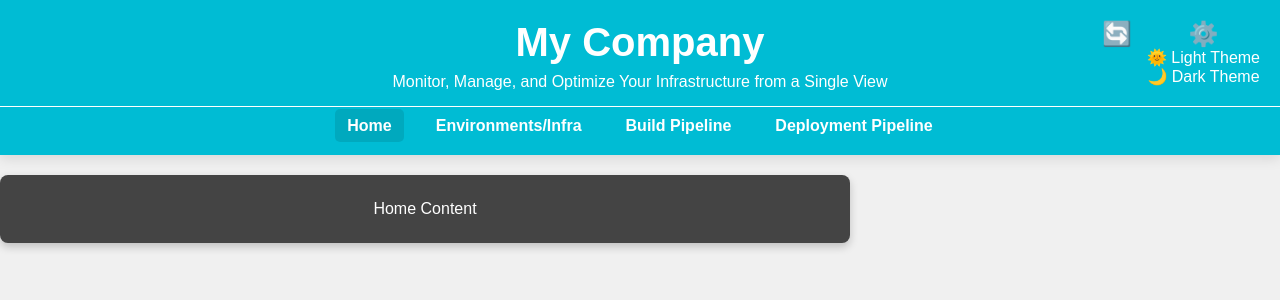
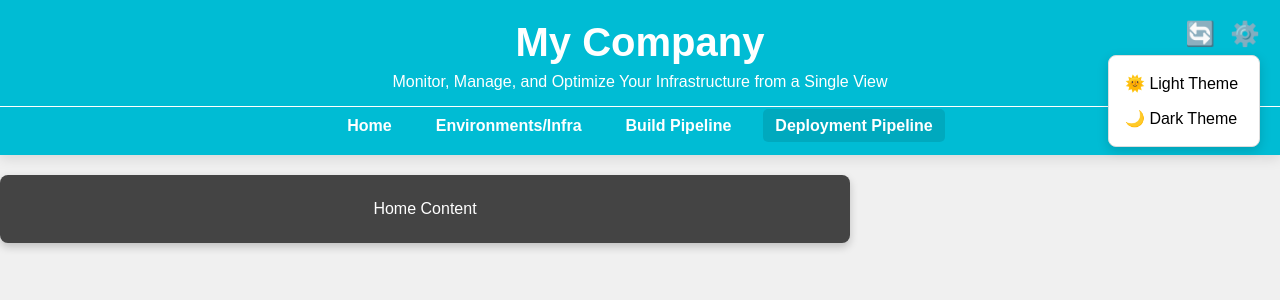
Before and after one commit to Sam123ben/IDP-Integrated-Developer-Platform, a React app in the folder infra_env_dashboard/frontend/: page / in a window 1280 px wide. Both pictures are taken after a click on the element "⚙️". Shown: the top 300 px of the page. Built offline with nearby package versions, Linux system fonts and the light colour scheme.

Commit message:
Fixed the theme icon issue

```diff
--- a/infra_env_dashboard/frontend/src/components/Header.css
+++ b/infra_env_dashboard/frontend/src/components/Header.css
@@ -4,11 +4,10 @@
     background-color: #00bcd4;
     color: white;
     padding: 20px 0;
-    border-radius: 0;
-    box-shadow: 0px 4px 12px rgba(0, 0, 0, 0.1);
     width: 100vw;
     position: relative;
     text-align: center;
+    box-shadow: 0px 4px 12px rgba(0, 0, 0, 0.1);
 }
 
 .header-content {
@@ -52,6 +51,53 @@
     color: #333;
 }
 
+/* Dropdown styling */
+.theme-dropdown {
+    position: relative;
+    display: inline-block;
+}
+
+.dropdown-menu {
+    display: none;
+    position: absolute;
+    top: 35px; /* Position below the icon */
+    right: 0;
+    background-color: white;
+    color: black;
+    border: 1px solid #ddd;
+    border-radius: 8px;
+    box-shadow: 0px 4px 12px rgba(0, 0, 0, 0.15);
+    padding: 10px 0;
+    min-width: 150px;
+    z-index: 10;
+    text-align: left;
+    transition: opacity 0.2s ease, transform 0.2s ease;
+    opacity: 0;
+    transform: translateY(-10px);
+}
+
+/* Show dropdown when hovered or when the class 'dropdown-menu-visible' is added */
+.theme-dropdown:hover .dropdown-menu,
+.theme-dropdown .dropdown-menu-visible {
+    display: block;
+    opacity: 1;
+    transform: translateY(0);
+}
+
+.dropdown-item {
+    padding: 8px 16px;
+    cursor: pointer;
+    font-weight: 500;
+    display: flex;
+    align-items: center;
+    gap: 8px;
+    transition: background-color 0.2s ease;
+}
+
+.dropdown-item:hover {
+    background-color: #f0f0f0;
+}
+
 .header-nav {
     margin-top: 15px;
     border-top: 1px solid #ffffff;
--- a/infra_env_dashboard/frontend/src/components/Header.js
+++ b/infra_env_dashboard/frontend/src/components/Header.js
@@ -1,21 +1,44 @@
 // src/components/Header.js
 
-import React, { useState } from "react";
-import { NavLink } from "react-router-dom";
+import React, { useState, useEffect } from "react";
 import "./Header.css";
 
 const Header = () => {
+    const [theme, setTheme] = useState("light"); // Default theme is "light"
     const [dropdownVisible, setDropdownVisible] = useState(false);
 
+    useEffect(() => {
+        // Load saved theme from localStorage on initial load
+        const savedTheme = localStorage.getItem("theme");
+        if (savedTheme) {
+            setTheme(savedTheme);
+            document.body.className = savedTheme; // Apply the saved theme on load
+        }
+    }, []);
+
     const toggleDropdown = () => {
-        setDropdownVisible(!dropdownVisible);
+        setDropdownVisible((prev) => !prev);
     };
 
-    const setTheme = (theme) => {
-        document.body.className = theme;
-        sessionStorage.setItem("theme", theme);
-        setDropdownVisible(false);
+    const handleThemeChange = (selectedTheme) => {
+        setTheme(selectedTheme);
+        document.body.className = selectedTheme; // Apply the theme to body
+        localStorage.setItem("theme", selectedTheme); // Save theme preference
+        setDropdownVisible(false); // Close the dropdown after selection
     };
+
+    // Hide the dropdown when clicking outside
+    useEffect(() => {
+        const handleClickOutside = (event) => {
+            if (dropdownVisible && !event.target.closest(".theme-dropdown")) {
+                setDropdownVisible(false);
+            }
+        };
+        document.addEventListener("click", handleClickOutside);
+        return () => {
+            document.removeEventListener("click", handleClickOutside);
+        };
+    }, [dropdownVisible]);
 
     return (
         <header className="header">
@@ -28,23 +51,24 @@ const Header = () => {
                     <span className="icon" onClick={() => window.location.reload()}>🔄</span>
 
                     {/* Theme icon with dropdown */}
-                    <div className="theme-dropdown">
-                        <span className="icon" onClick={toggleDropdown}>⚙️</span>
-                        {dropdownVisible && (
-                            <div className="dropdown-menu">
-                                <div className="dropdown-item" onClick={() => setTheme("light")}>🌞 Light Theme</div>
-                                <div className="dropdown-item" onClick={() => setTheme("dark")}>🌙 Dark Theme</div>
-                            </div>
-                        )}
+                    <div
+                        className="theme-dropdown"
+                        onClick={toggleDropdown}
+                    >
+                        <span className="icon">⚙️</span>
+                        <div className={`dropdown-menu ${dropdownVisible ? 'dropdown-menu-visible' : ''}`}>
+                            <div className="dropdown-item" onClick={() => handleThemeChange("light")}>🌞 Light Theme</div>
+                            <div className="dropdown-item" onClick={() => handleThemeChange("dark")}>🌙 Dark Theme</div>
+                        </div>
                     </div>
                 </div>
             </div>
             <nav className="header-nav">
                 <ul>
-                    <li><NavLink exact="true" to="/" className="nav-link" activeclassname="active">Home</NavLink></li>
-                    <li><NavLink to="/environments" className="nav-link" activeclassname="active">Environments/Infra</NavLink></li>
-                    <li><NavLink to="/build" className="nav-link" activeclassname="active">Build Pipeline</NavLink></li>
-                    <li><NavLink to="/deploy" className="nav-link" activeclassname="active">Deployment Pipeline</NavLink></li>
+                    <li><a href="/" className="nav-link">Home</a></li>
+                    <li><a href="/environments" className="nav-link">Environments/Infra</a></li>
+                    <li><a href="/build" className="nav-link">Build Pipeline</a></li>
+                    <li><a href="/deploy" className="nav-link active">Deployment Pipeline</a></li>
                 </ul>
             </nav>
         </header>
```
